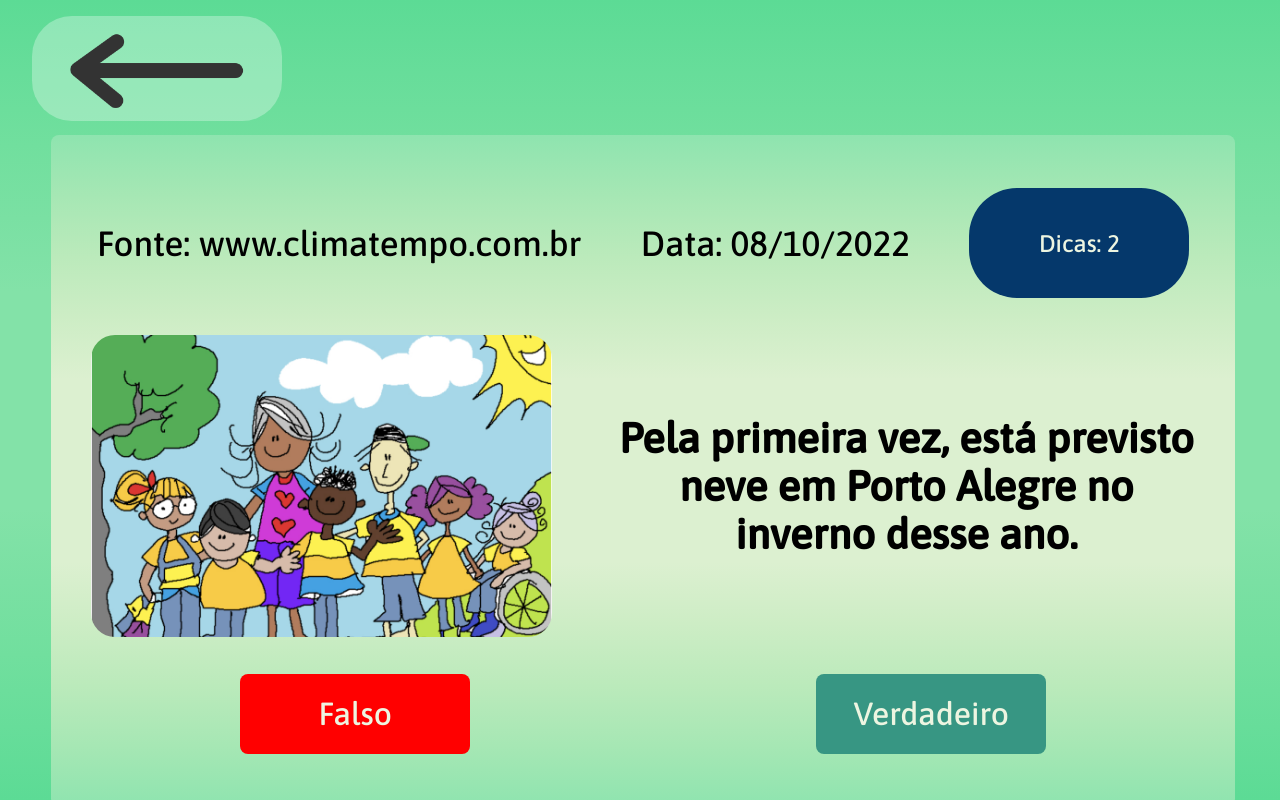
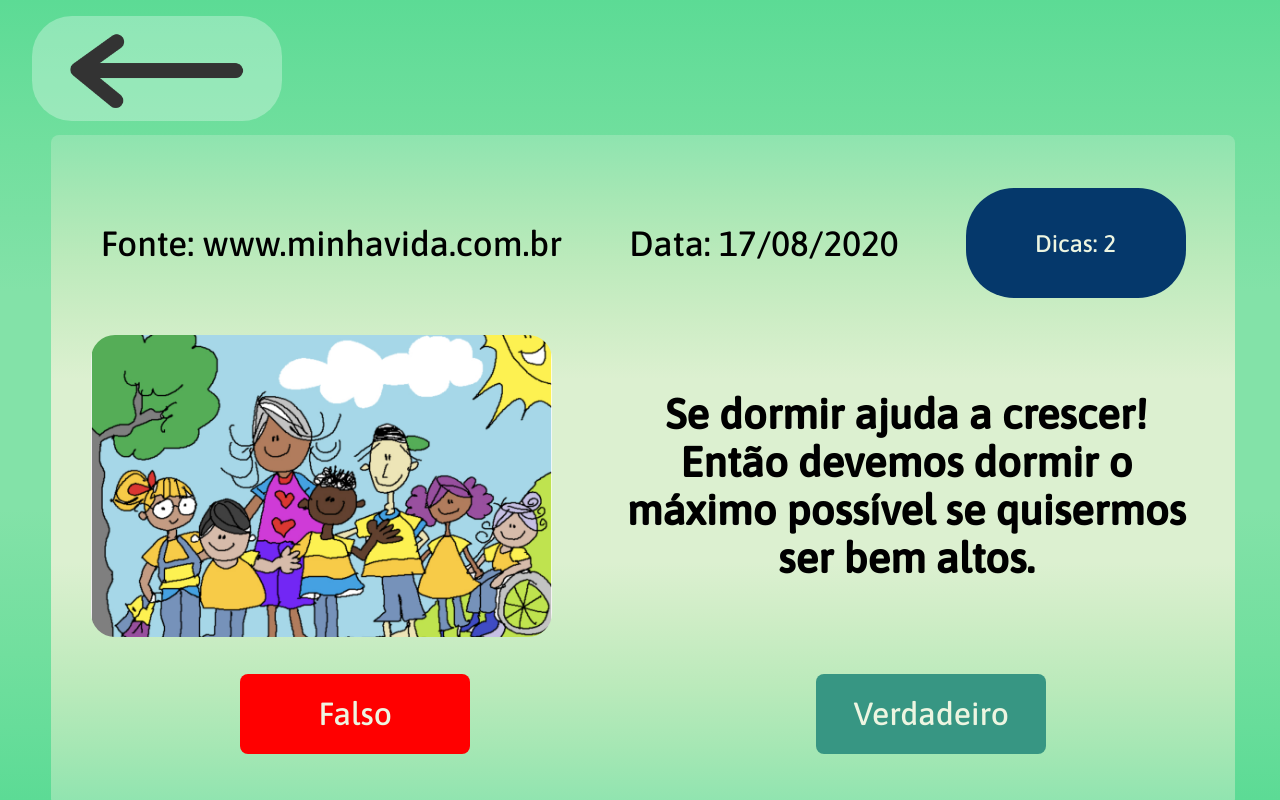
Before and after one commit to TCC-Media-Education/MediaEducation, a React (Vite) app in the folder tcc_project/: page /jogo in a window 1280 px wide. Built offline with nearby package versions, Linux system fonts and the light colour scheme.

Commit message:
game ends with 10 rounds

```diff
--- a/tcc_project/src/Pages/Game/Book/Book.css
+++ b/tcc_project/src/Pages/Game/Book/Book.css
@@ -48,6 +48,7 @@
     font-size: 32px;
     color: var(--paletteBlue);
     margin-top: 16px;
+    margin-bottom: 0px;
 }
 
 .all-screen-div #hint-label {
--- a/tcc_project/src/Pages/Game/Book/Book.jsx
+++ b/tcc_project/src/Pages/Game/Book/Book.jsx
@@ -42,9 +42,6 @@ export default function Book() {
         }
     }
 
-
-
-
     useEffect(() => {
         const reader = new FileReader()
         let allArticles = reader.readFile()
@@ -84,7 +81,8 @@ export default function Book() {
 
     function nextRound(missed) {
         const thisStreak = missed ? correctStreak : correctStreak + 1
-        if(articles.length == 0) {
+        console.log(roundCount)
+        if(roundCount == 10) {
             if(missed) {
                 setRewardText(getRewardText(correctCounter))
             } else {
@@ -93,7 +91,6 @@ export default function Book() {
         } else {
             if(thisStreak % 3 == 0 && correctStreak != 0 && !missed) {
                 setHintCounter(hintCounter + 2)
-                // aparece card com pontuacao final , premio e botao para jogar novamente
             }
             pickNewArticle()
             setRoundCount(roundCount + 1)
@@ -150,7 +147,6 @@ export default function Book() {
         }
       }
 
-    // if current article != undefined  gogogo
     return (
         <div className="all-screen-div">
             <RewardCard rewardText={rewardText} score={score}/>
--- a/tcc_project/src/Services/ArticleService.js
+++ b/tcc_project/src/Services/ArticleService.js
@@ -12,8 +12,6 @@ export class ArticleService {
 
     constructor() {}
 
-
-
     async getArticles() {
         var articles = Article
         await get(child(dbRef, "Articles")).then((allArticles) => {
--- a/tcc_project/src/noticias/noticias.json
+++ b/tcc_project/src/noticias/noticias.json
@@ -3,7 +3,7 @@
         "name":"Fumar Faz Bem a Saúde",
         "source":"www.qualicorp.com.br",
         "date":"10/10/2011",
-        "text":"Fumar é bom a saúde desde que seja feito moderadamente com 18 ou mais anos.",
+        "text":"Fumar é bom para saúde desde que seja feito moderadamente e ter idade a idade mínima de 18 anos.",
         "image":"",
         "fakeNews":true,
         "reason":"Fumar faz mal a saúde, especialmente para crianças. Adultos também podem ter doenças se fumarem demais."
@@ -12,16 +12,16 @@
         "name":"Faça Exercício Regularmente.",
         "source":"www.fpcardiologia.pt",
         "date":"28/02/2012",
-        "text":"Exercício é muito importante para a saúde. Diminui riscos de doenças e deixa a pessoa mais forte.",
+        "text":"Fazer exercícios físicos é muito importante para a saúde. Isto diminui riscos de doenças e deixa a pessoa mais forte.",
         "image":"exercicio.jpg",
         "fakeNews":false,
-        "reason":"Exercício físico diminui stress, riscos de doenças, deixa a pessoa mais forte e etc."
+        "reason":"Exercícios físicos diminuem estresse, riscos de doenças e deixa as pessoas mais saudáveis."
     },
     {
         "name":"Porto Alegre terá inverno com Frio e Neve.",
         "source":"www.climatempo.com.br",
         "date":"08/10/2022",
-        "text":"Pela primeira vez, está previsto neve em Porto Alegre no inverno desse ano.",
+        "text":"A previsão do tempo avisa que vai nevar em Porto Alegre no inverno.",
         "image":"bonecoDeNeve.jpg",
         "fakeNews":true,
         "reason":"Porto Alegre nunca tem previsão de neve."
@@ -30,19 +30,19 @@
         "name":"Refrigerante Dá Energia!",
         "source":"brasilescola.uol.com.br",
         "date":"18/09/2018",
-        "text":"Refrigerante dá energia para tudo! Esporte, exercício físico e deixa as pessoas bem mais inteligentes.",
+        "text":"Beber bastante refrigerante deixa as pessoas bem mais inteligentes.",
         "image":"",
         "fakeNews":true,
-        "reason":"Refrigerante em excesso não dá energia e dá problemas de saúde como obesidade."
+        "reason":"Refrigerante em excesso dá problemas de saúde, como exemplo a obesidade."
     },
     {
         "name":"Dormir demais faz crescer mais",
         "source":"www.minhavida.com.br",
         "date":"17/08/2020",
-        "text":"Se dormir ajuda a crescer então adivinha só dormir o tempo inteiro. Durma o máximo que puder se quiser crescer o suficiente.",
+        "text":"Se dormir ajuda a crescer! Então devemos dormir o máximo possível se quisermos ser bem altos.",
         "image":"",
         "fakeNews":true,
-        "reason":"Dormir ajuda a crescer mas não em excesso. Dormir demais pode dar problemas como depressão."
+        "reason":"Dormir ajuda a crescer. Porém dormir demais não é saudável."
     },
     {
         "name":"Você só precisa escovar os dentes uma vez por dia",
@@ -51,7 +51,7 @@
         "text":"Escovar os dentes uma vez por dia é o suficiente para manter a saúde da boca.",
         "image":"",
         "fakeNews":true,
-        "reason":"É recomendado que se escove os dentes 3 vezes ao dia."
+        "reason":"É recomendado que se escove após cada refeição."
     },
     {
         "name":"Comer frituras faz bem a saude",
@@ -60,7 +60,7 @@
         "text":"Comer frituras faz bem a saúde.",
         "image":"",
         "fakeNews":true,
-        "reason":"Devemos evitar frituras sempre que possível."
+        "reason":"É recomendado evitar comer frituras."
     },
     {
         "name":"Quanto mais doces eu como mais saudável ficam meus dentes",
@@ -69,13 +69,13 @@
         "text":"Quanto mais doces eu como mais saudável ficam meus dentes.",
         "image":"",
         "fakeNews":true,
-        "reason":"Alimentos que contém açucar fazem mal para os dentes."
+        "reason":"Alimentos que contém açúcar fazem mal para os dentes."
     },
     {
         "name":"Jogar video game antes de dormir faz bem e não prejudica o sono",
         "source":"www.minhavida.com.br",
         "date":"17/08/2020",
-        "text":"Jogar video game antes de dormir faz bem e não prejudica o sono.",
+        "text":"Jogar videogame antes de dormir faz bem e não prejudica o sono.",
         "image":"",
         "fakeNews":true,
         "reason":"O ideal é parar com as telas pelo menos 30 minutos antes de dormir."
@@ -87,6 +87,60 @@
         "text":"Se você estiver gripado deve ir a aula com máscara.",
         "image":"",
         "fakeNews":false,
-        "reason":"A máscara sempre ajuda a conter os vírus que são espalhados pelo ar, em países como o Japão é comum o uso de máscara quando se está gripado."
+        "reason":"A máscara sempre ajuda a conter os vírus que são espalhados pelo ar, em diversos paises é comum o uso de máscara quando se está gripado."
+    },
+    {
+        "name":"Uma atitude saudável e que ajuda a dormir bem é ler livro em papel.",
+        "source":"www.minhavida.com.br",
+        "date":"17/08/2020",
+        "text":"Uma atitude saudável e que ajuda a dormir bem é ler livro em papel.",
+        "image":"",
+        "fakeNews":false,
+        "reason":"Ajuda você a ter menos estímulos luminosos e desacelerar para dormir bem."
+    },
+    {
+        "name":"Celular e direção não combinam.",
+        "source":"www.minhavida.com.br",
+        "date":"17/08/2020",
+        "text":"Celular e direção não combinam.",
+        "image":"",
+        "fakeNews":false,
+        "reason":"Muitos acidentes acontecem por causa da distração do motorista usando celular."
+    },
+    {
+        "name":"Muito cuidado ao conversar com pessoas nas redes socias ou jogos online. Não fale nada da sua vida, endereço ou informações que possam colocar você ou sua família em perigo.",
+        "source":"www.minhavida.com.br",
+        "date":"17/08/2020",
+        "text":"Muito cuidado ao conversar com pessoas nas redes socias ou jogos online. Não fale nada da sua vida, endereço ou informações que possam colocar você ou sua família em perigo.",
+        "image":"",
+        "fakeNews":false,
+        "reason":"Nas redes existem pessoas ruins buscando fazer mal para outras pessoas. Nunca forneça informações sem antes de perguntar a seus pais."
+    },
+    {
+        "name":"As fake news não fazem mal a ninguém. São apenas informações divertidas.",
+        "source":"www.minhavida.com.br",
+        "date":"17/08/2020",
+        "text":"As fake news não fazem mal a ninguém. São apenas informações divertidas.",
+        "image":"",
+        "fakeNews":true,
+        "reason":"Toda fake news é ruim pois são mentiras."
+    },
+    {
+        "name":"Se eu esquecer meu computador logado nada de ruim vai acontecer.",
+        "source":"www.minhavida.com.br",
+        "date":"17/08/2020",
+        "text":"Se eu esquecer meu computador logado nada de ruim vai acontecer.",
+        "image":"",
+        "fakeNews":true,
+        "reason":"Falso. Alguém pode usar os aplicativos, email e tudo mais como se fosse você e fazer coisas ruins."
+    },
+    {
+        "name":"Escutar música com volume alto e usando fones de ouvido vai prejudicar sua saúde.",
+        "source":"www.minhavida.com.br",
+        "date":"17/08/2020",
+        "text":"Escutar música com volume alto e usando fones de ouvido vai prejudicar sua saúde.",
+        "image":"",
+        "fakeNews":true,
+        "reason":"Com o tempo você poderá ter problemas de audição."
     }
 ]
```
